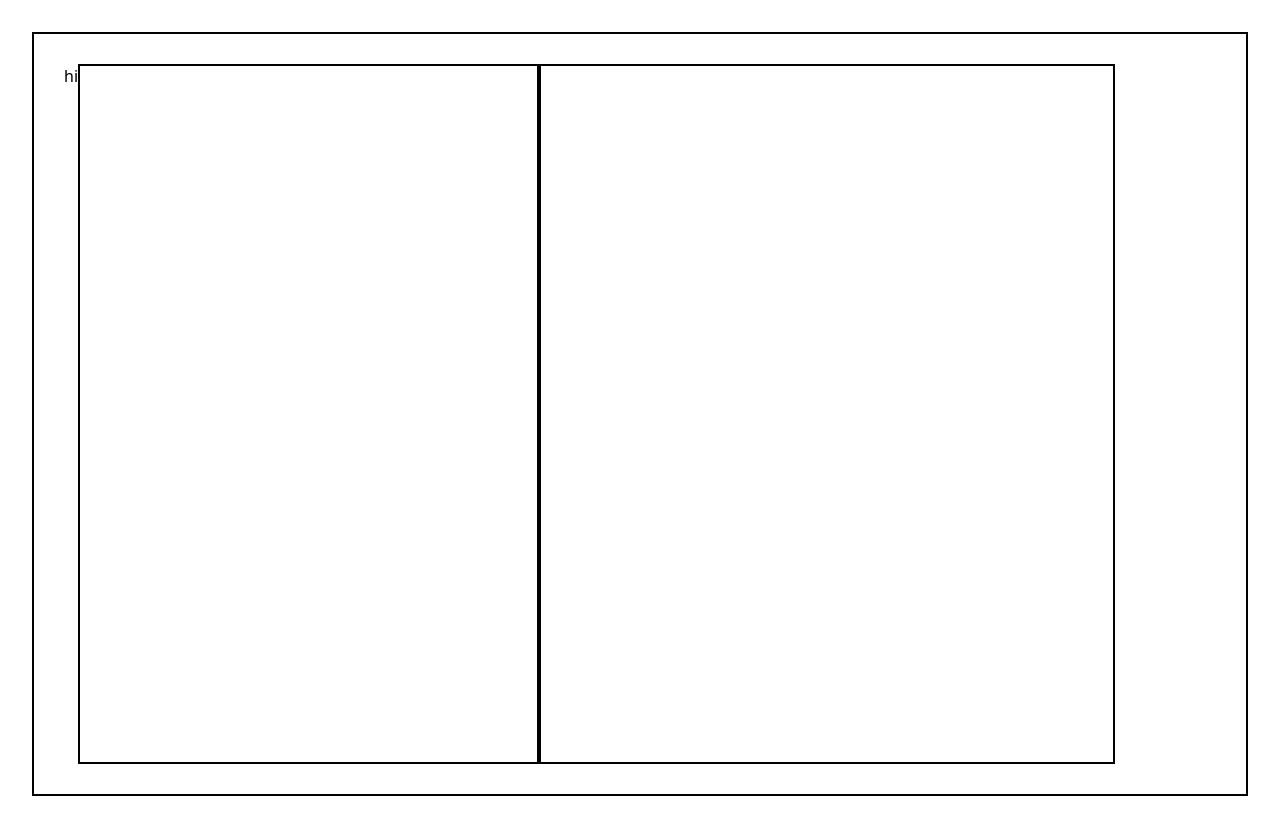
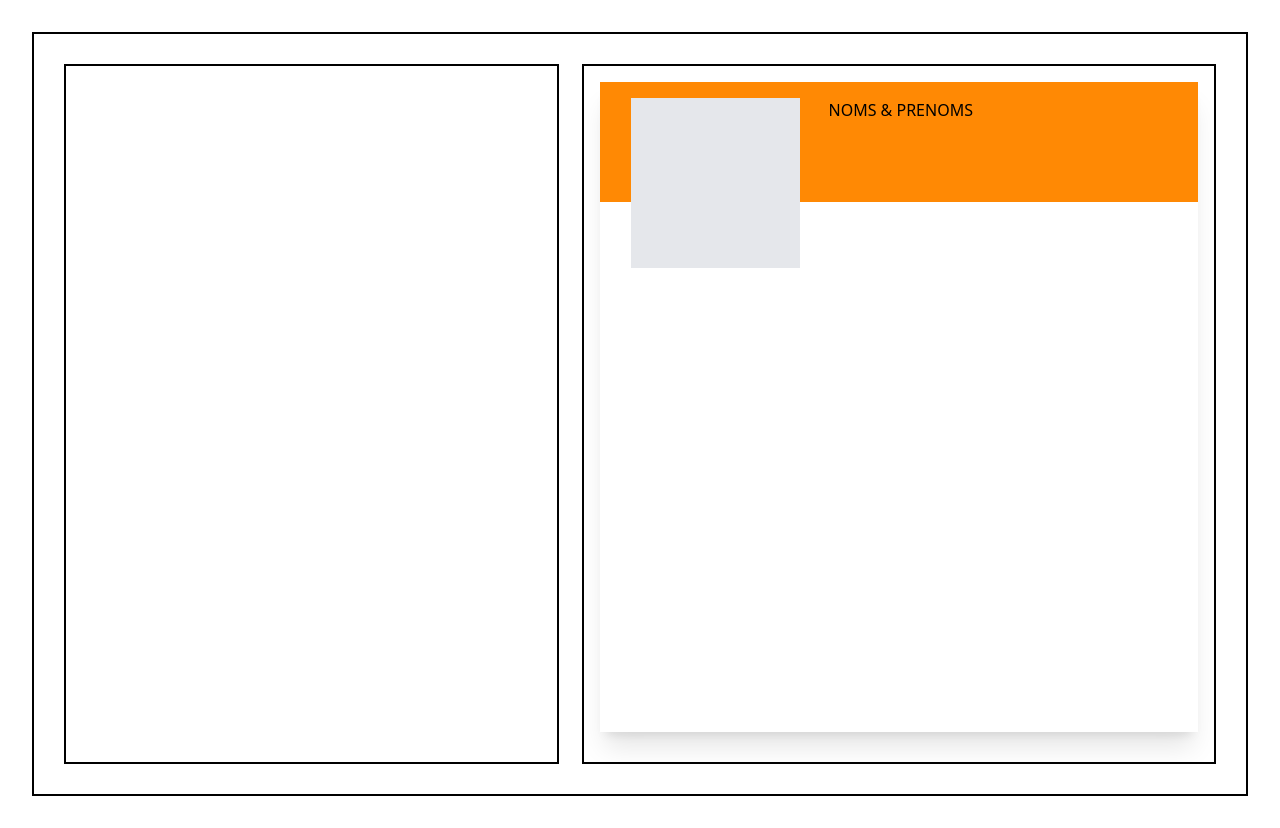
Before and after one commit to lovelyalma/cv_homework, a plain HTML site: page index.html in a window 1280 px wide. Drawn offline with nearby package versions, Linux system fonts and the light colour scheme.

Commit message:
ma 3 ieme modification

```diff
--- a/index.html
+++ b/index.html
@@ -8,15 +8,29 @@
   </head>
 </head>
 <body>
-    <section  class="flex space-between m-8 border-solid border-2  w-[95%] h-auto p-[30px]">
-       hi
+    <section  class="flex justify-between m-8 border-solid border-2  w-[95%] h-auto p-[30px]">
+
       <!-- div d'enregistrement du formulaire -->
-       <div class="w-[40%] border-solid border-2 h-[700px]">
+       <div class="w-[43%] border-solid border-2 h-[700px]">
 
        </div>
 
        <!-- div de la visualisation du cv -->
-       <div class="w-[50%] border-solid border-2 h-[700px]">
+       <div class="w-[55%] border-solid border-2 h-[700px] p-4">
+
+        <!-- div principale -->
+         <div class="w-[100%] bg-white h-[650px] shadow-xl">
+          <!-- div de l'entete du cv -->
+            <div class="w-full h-[120px] bg-orange-400 p-4 flex justify-around ">
+
+               <div class="w-[30%] h-[170px]  bg-gray-200 " >
+               </div>
+               <div class="w-[60%] h-auto">
+                  <p>NOMS & PRENOMS </p>
+               </div>
+
+            </div>
+         </div>
 
        </div>
     </section>
```
